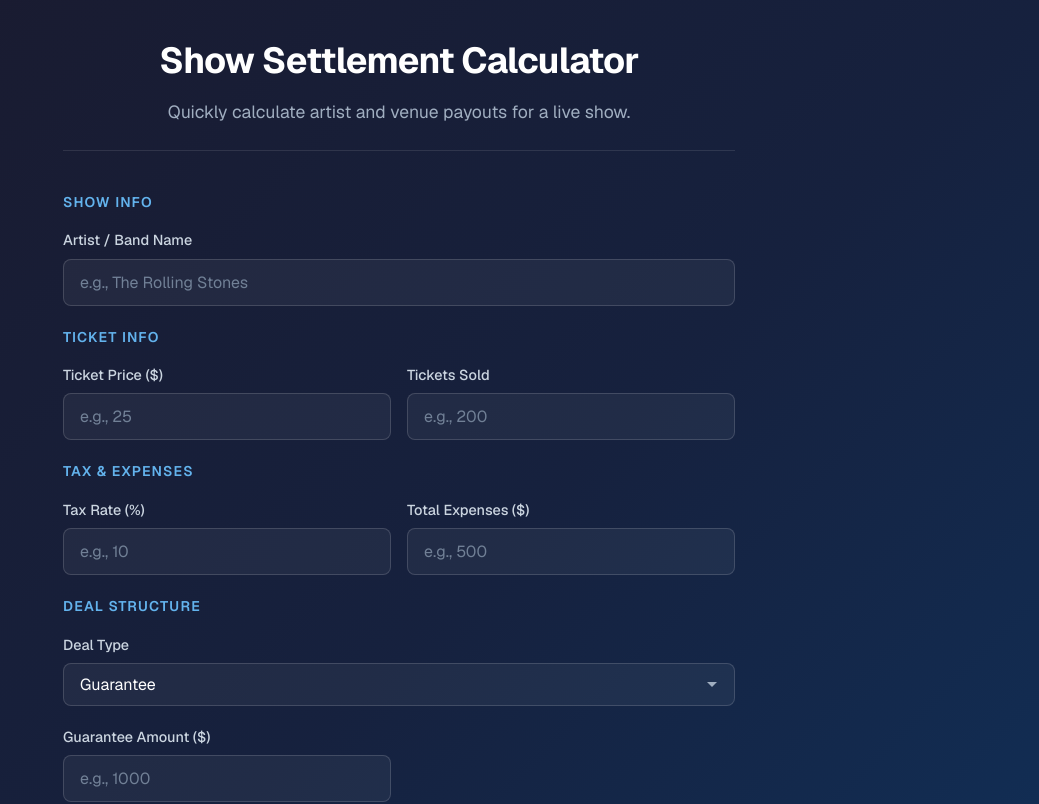
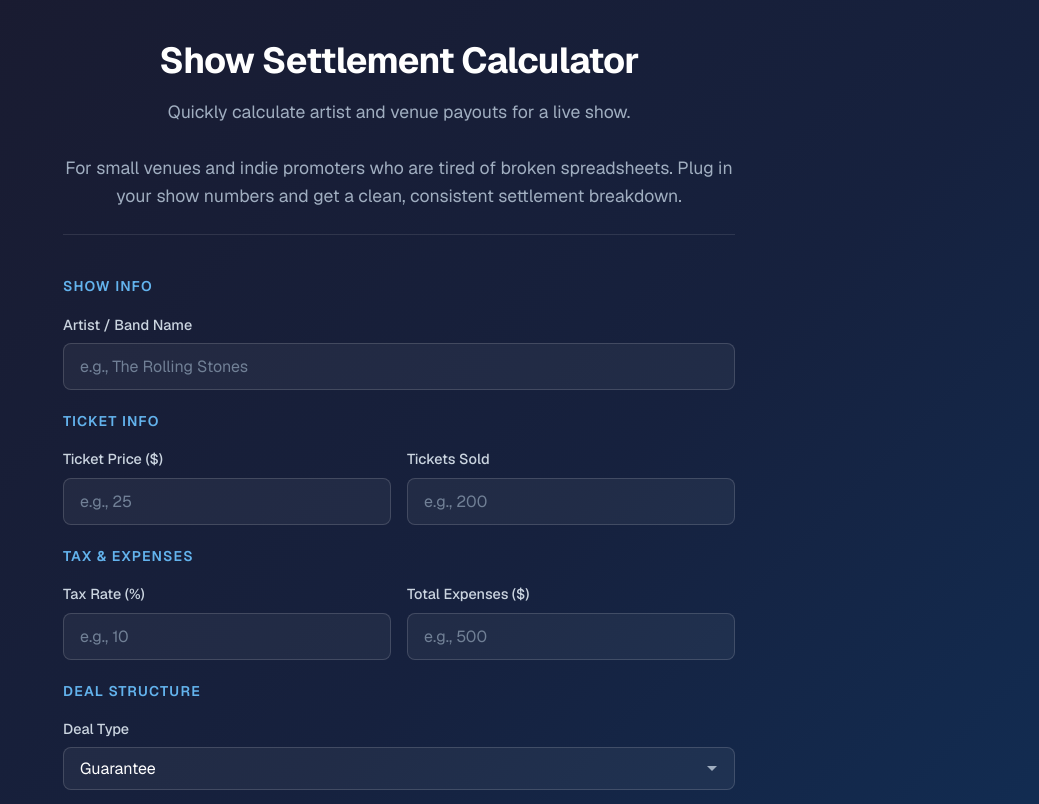
Before and after one commit to abattisti17/show-settlement-calculator, a Next.js app: page / in a window 1280 px wide. Shown: the top 804 px of the page, without its empty margins (241-1280 px from the left). Built offline with nearby package versions, Linux system fonts and the light colour scheme.

Commit message:
actually add vp to page

```diff
--- a/app/page.tsx
+++ b/app/page.tsx
@@ -258,7 +258,10 @@ export default function Home() {
       {/* Header */}
       <header className="header">
         <h1>Show Settlement Calculator</h1>
-        <p>Quickly calculate artist and venue payouts for a live show.</p>
+        <p>Quickly calculate artist and venue payouts for a live show.
+        <br /> <br />
+        For small venues and indie promoters who are tired of broken spreadsheets. Plug in your show numbers and get a clean, consistent settlement breakdown.
+        </p>
       </header>
 
       {/* Section 1: Input Form */}
```
